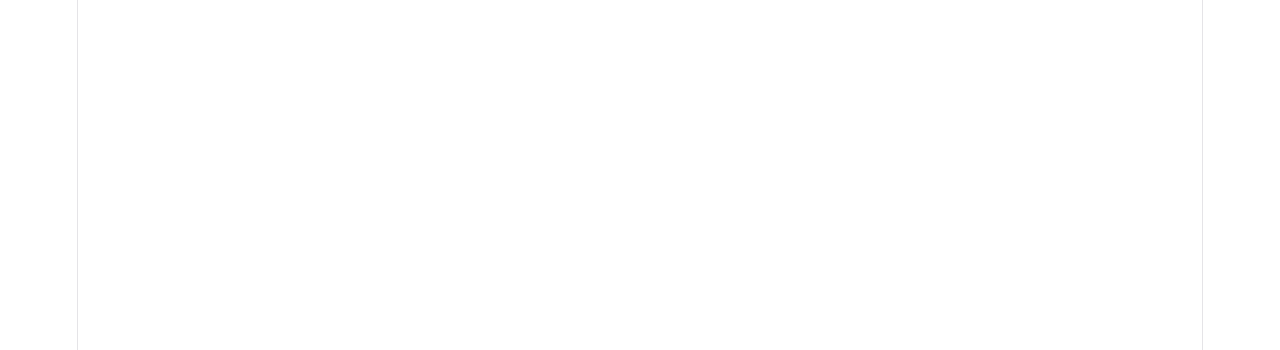
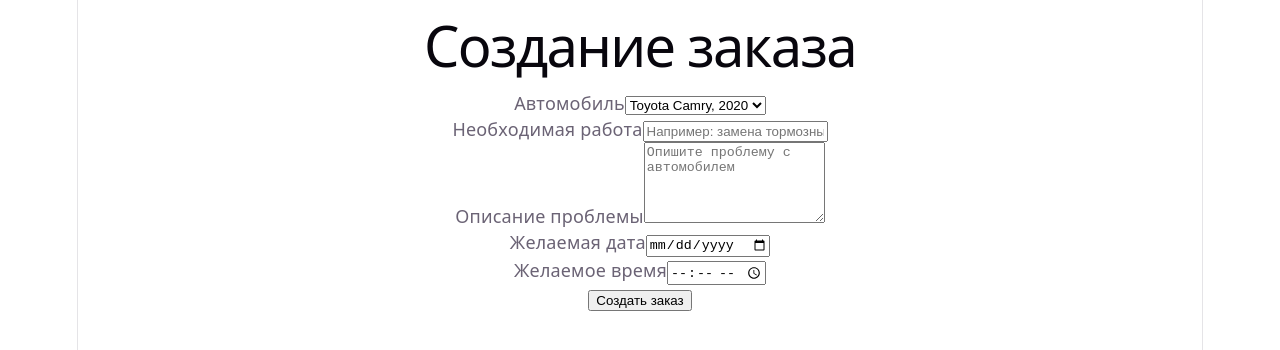
Before and after one commit to JuliShestakova/auto-service-platform-js, a React (Vite) app: page /customer/orders/new in a window 1280 px wide. Before the commit this address had no page. Shown: the top 350 px of the page. Built offline with nearby package versions, Linux system fonts and the light colour scheme.

Commit message:
Add create order page

```diff
--- a/src/App.jsx
+++ b/src/App.jsx
@@ -3,6 +3,7 @@ import HomePage from './pages/HomePage';
 import LoginPage from './pages/LoginPage';
 import RegisterPage from './pages/RegisterPage';
 import CustomerDashboardPage from './pages/CustomerDashboardPage';
+import CreateOrderPage from './pages/CreateOrderPage';
 
 function App() {
   return (
@@ -18,6 +19,11 @@ function App() {
           path="/customer"
           element={<CustomerDashboardPage />}
         />
+
+        <Route
+          path="/customer/orders/new"
+          element={<CreateOrderPage />}
+        />
       </Routes>
     </BrowserRouter>
   );
--- /dev/null
+++ b/src/pages/CreateOrderPage.jsx
@@ -0,0 +1,114 @@
+import { useState } from 'react';
+
+function CreateOrderPage() {
+  const [car, setCar] = useState('Toyota Camry');
+  const [service, setService] = useState('');
+  const [description, setDescription] = useState('');
+  const [date, setDate] = useState('');
+  const [time, setTime] = useState('');
+
+  const handleSubmit = (event) => {
+    event.preventDefault();
+
+    console.log('Новый заказ:', {
+      car,
+      service,
+      description,
+      date,
+      time,
+    });
+  };
+
+  return (
+    <main>
+      <h1>Создание заказа</h1>
+
+      <form onSubmit={handleSubmit}>
+        <div>
+          <label htmlFor="car">
+            Автомобиль
+          </label>
+
+          <select
+            id="car"
+            value={car}
+            onChange={(event) => setCar(event.target.value)}
+          >
+            <option value="Toyota Camry">
+              Toyota Camry, 2020
+            </option>
+
+            <option value="Lada Vesta">
+              Lada Vesta, 2021
+            </option>
+          </select>
+        </div>
+
+        <div>
+          <label htmlFor="service">
+            Необходимая работа
+          </label>
+
+          <input
+            id="service"
+            type="text"
+            value={service}
+            onChange={(event) => setService(event.target.value)}
+            placeholder="Например: замена тормозных колодок"
+            required
+          />
+        </div>
+
+        <div>
+          <label htmlFor="description">
+            Описание проблемы
+          </label>
+
+          <textarea
+            id="description"
+            value={description}
+            onChange={(event) =>
+              setDescription(event.target.value)
+            }
+            placeholder="Опишите проблему с автомобилем"
+            rows="5"
+          />
+        </div>
+
+        <div>
+          <label htmlFor="date">
+            Желаемая дата
+          </label>
+
+          <input
+            id="date"
+            type="date"
+            value={date}
+            onChange={(event) => setDate(event.target.value)}
+            required
+          />
+        </div>
+
+        <div>
+          <label htmlFor="time">
+            Желаемое время
+          </label>
+
+          <input
+            id="time"
+            type="time"
+            value={time}
+            onChange={(event) => setTime(event.target.value)}
+            required
+          />
+        </div>
+
+        <button type="submit">
+          Создать заказ
+        </button>
+      </form>
+    </main>
+  );
+}
+
+export default CreateOrderPage;
```
